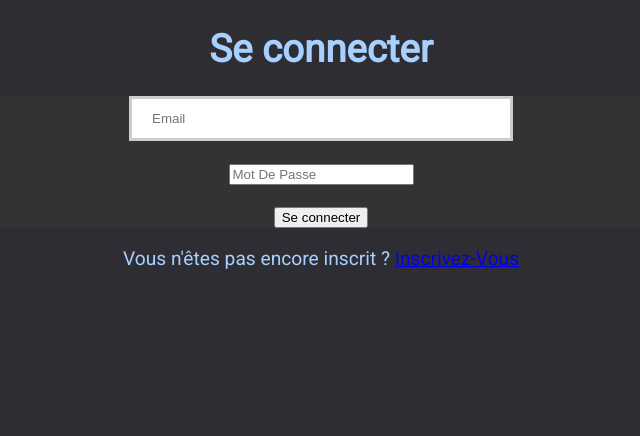
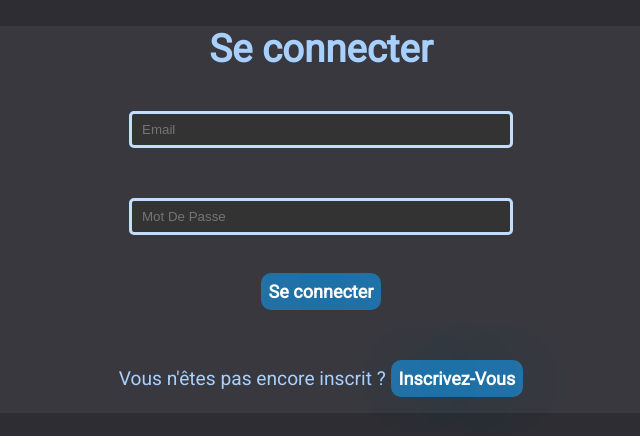
Before and after one commit to DaManflow/hibana, a PHP site: page /Views/view_form_login.php in a window 1280 px wide. Shown: the top 436 px of the page, without its empty margins (319-959 px from the left). Run offline with PHP 8.4, Linux system fonts and the light colour scheme; some libraries are stand-ins or nearby versions.

Commit message:
CSS Connexion

```diff
--- a/PerformVision/Content/css/style1.css
+++ b/PerformVision/Content/css/style1.css
@@ -1,3 +1,7 @@
+html {
+    background-color: #2E2D33;
+}
+
 @media only screen and (max-width: 770px) {
     .aut {
         display: none; /* Cache le texte du bouton sur les écrans plus petits */
@@ -125,14 +129,17 @@
 }
 body {
     /*background-color: #15121E;*/
-    background-color: #2E2D33;
+    background-color: #39383F;
     color : #A8D0FF;
     margin: 0;
     padding: 0; /* Couleur bleu ciel */
     font-family: Roboto, sans-serif;
     font-size: larger;
     text-align: center;
-
+}
+a {
+    text-decoration: none;/*Pour que le lien ne soit plus "souligné"...*/
+    color: #A8D0FF;
 }
 
 .debut {
@@ -333,20 +340,48 @@ body {
     margin-top: -105px;
 }
 
-input[type=text] {
+input[type=text],input[type=password] {
     width: 30%;
-    padding: 12px 20px;
+    padding: 8px 10px;
+    border-radius: 5px;
+    margin: 15px 0;
     box-sizing: border-box;
-    border: 3px solid #ccc;
+    border: 3px solid rgb(194, 222, 255);
+    background-color: #333333;
+    color: white;
+    -webkit-transition: 0.5s;
     transition: 0.5s;
+    outline: none;
 }
-input[type=text]:focus {
-    border: 3px solid #ff0000;
+input[type=text]:focus,input[type=password]:focus {
+    border: 3px solid #66BCFF;
+    box-shadow: 0 0 10px #66BCFF;
+}
+.bodyform {
+    bg-color: #39383F;
 }
 
+input[type=submit], a.lienbtn {
+    list-style: none;
+    padding: 8px;
+    background-color: #2671a7; /* Bleu foncé */
+    color: white;
+    border: none;
+    border-radius: 10px;
+    cursor: pointer;
+    font-weight: bold;
+    text-shadow: 0 0 100px #3498db;
+    margin: 4px 0 3%;
+    font-family: Roboto, sans-serif;
+    font-size: large;
+    transition: 0.3s;
+}
 
-form {
-    background-color: #333333;
+input[type=submit]:hover, a.lienbtn:hover {
+    background-color: #217EC2;
+    letter-spacing: 0.2px;
+    transition: 0.3s;
+    box-shadow: 0 0 10px #66BCFF;
 }
 
 /* Style pour le span dans le texte */
--- a/PerformVision/Views/view_accueil.php
+++ b/PerformVision/Views/view_accueil.php
@@ -1,3 +1,5 @@
+<body>
+
 <!--header-->
 <?php require_once "view_header.php" ?>
 <!--header-->
--- a/PerformVision/Views/view_begin.php
+++ b/PerformVision/Views/view_begin.php
@@ -11,4 +11,3 @@
 
     <link href="https://fonts.googleapis.com/css?family=Roboto&display=swap" rel="stylesheet" />
 </head>
-<body>
--- a/PerformVision/Views/view_form_login.php
+++ b/PerformVision/Views/view_form_login.php
@@ -1,18 +1,16 @@
 <?php require "view_begin.php"; ?>
 
+<body class="bodyform">
+
 <h1> Se connecter </h1>
-
 <form action="?controller=login&action=connectUser" method="POST">
 
     <p> <label> <input required="" type="text" name="email" placeholder="Email"/> </label> </p>
     <p> <label> <input required="" type="password" name="password" placeholder="Mot De Passe"/> </label> </p>
-    <p> <label> <input required="" type="submit" name="submit" value="Se connecter"> </label> </p>
+    <p> <label> <input class="connect" required="" type="submit" name="submit" value="Se connecter"> </label> </p>
 </form>
 
-Vous n'êtes pas encore inscrit ? <a href="?controller=choice&action=register_choice">Inscrivez-Vous</a>
-
-
-
-
+Vous n'êtes pas encore inscrit ?  <a class="lienbtn" href="?controller=choice&action=register_choice">Inscrivez-Vous</a>
+<br><br>
 
 <?php require "view_end.php"; ?>
--- a/PerformVision/Views/view_form_register_former.php
+++ b/PerformVision/Views/view_form_register_former.php
@@ -1,3 +1,4 @@
+
 <?php require "view_begin.php";
 require_once "./Utils/functions.php" ;
 ?>
```
